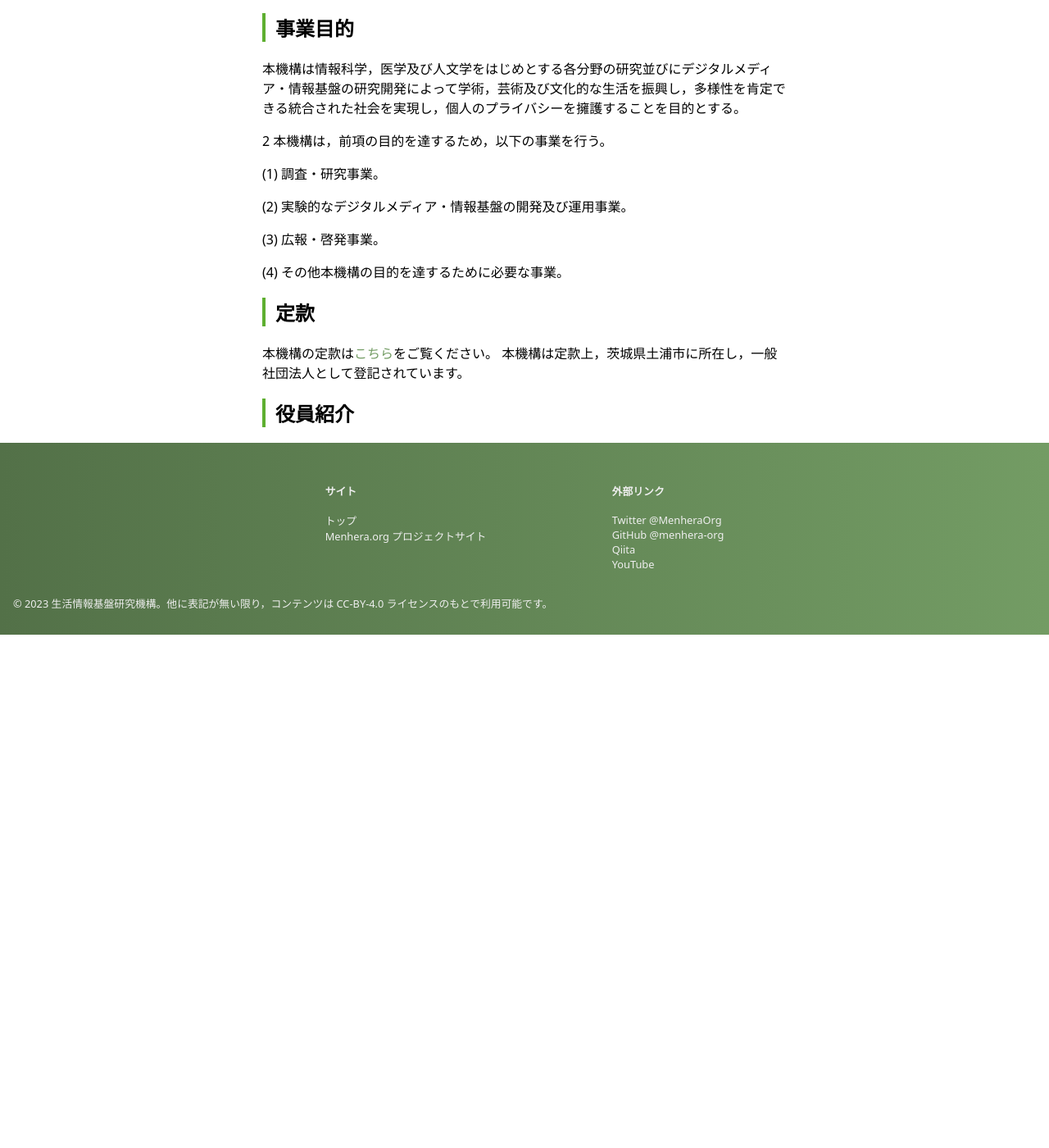
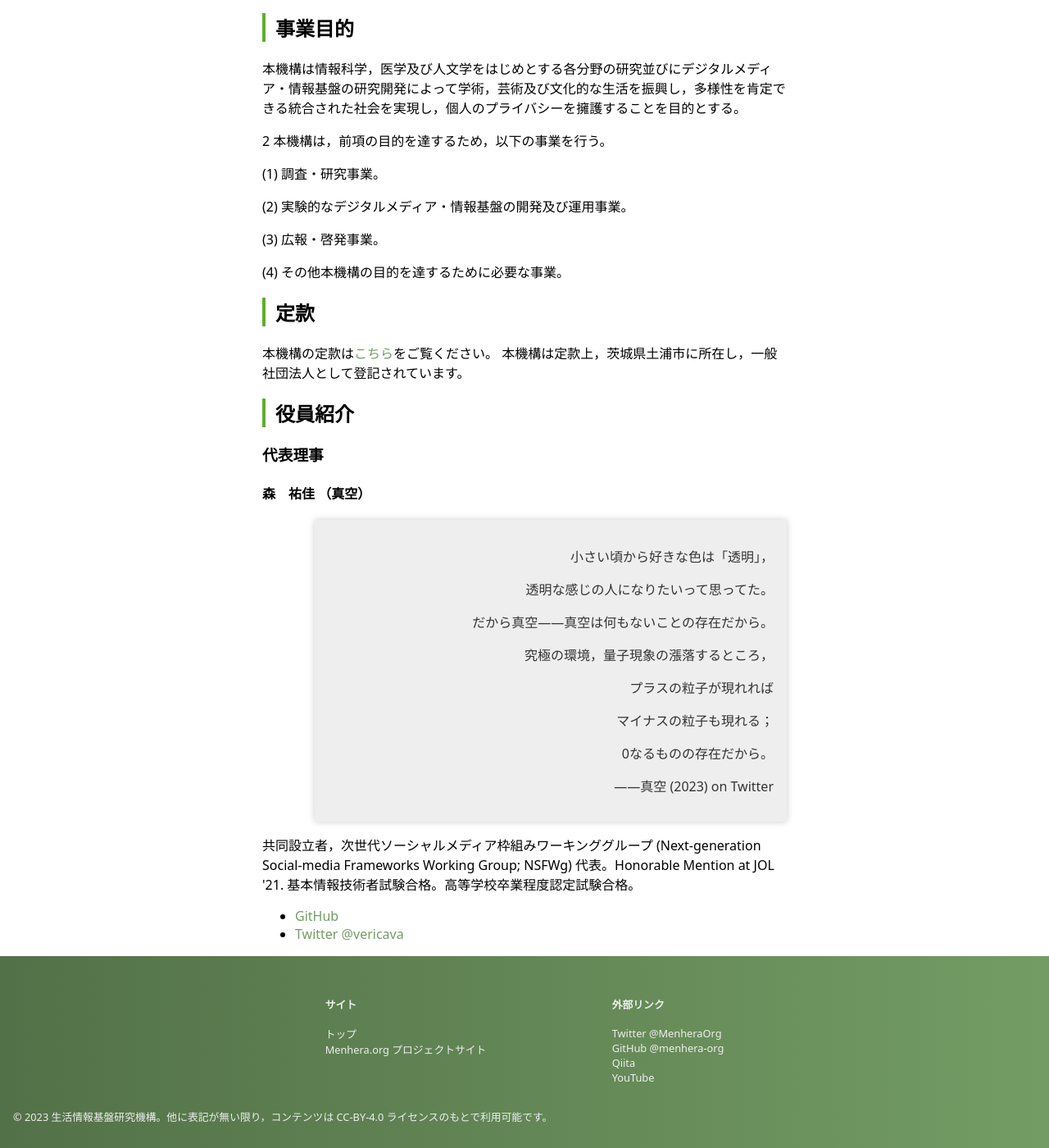
Before and after one commit to menhera-org/menhera.jp, a Jekyll site: the page built from about.html, in a window 1280 px wide and 1400 px high, scrolled down 222 px. Shown: the whole window at 82% size. Built offline with Jekyll 4.4.1, drawn with Linux system fonts in a browser that asks for light colours; before the commit the page ends 996 px from its top, so only the background shows below that.

Commit message:
vericava

```diff
--- a/about.html
+++ b/about.html
@@ -22,4 +22,21 @@ description: "一般社団法人生活情報基盤研究機構（Menhera.org）
 </section>
 <section>
 <h2>役員紹介</h2>
+<h3>代表理事</h3>
+<h4>森　祐佳 （真空）</h4>
+<blockquote>
+    <p>小さい頃から好きな色は「透明」，</p>
+    <p>透明な感じの人になりたいって思ってた。</p>
+    <p>だから真空——真空は何もないことの存在だから。</p>
+    <p>究極の環境，量子現象の漲落するところ，</p>
+    <p>プラスの粒子が現れれば</p>
+    <p>マイナスの粒子も現れる；</p>
+    <p>0なるものの存在だから。</p>
+    <p>——真空 (2023) on Twitter</p>
+</blockquote>
+<p>共同設立者，次世代ソーシャルメディア枠組みワーキンググループ (Next-generation Social-media Frameworks Working Group; NSFWg) 代表。Honorable Mention at JOL '21. 基本情報技術者試験合格。高等学校卒業程度認定試験合格。</p>
+<ul>
+    <li><a href="https://github.com/metastable-void">GitHub</a></li>
+    <li><a href="https://twitter.com/intent/user?user_id=847315328744865793">Twitter @vericava</a></li>
+</ul>
 </section>
```
